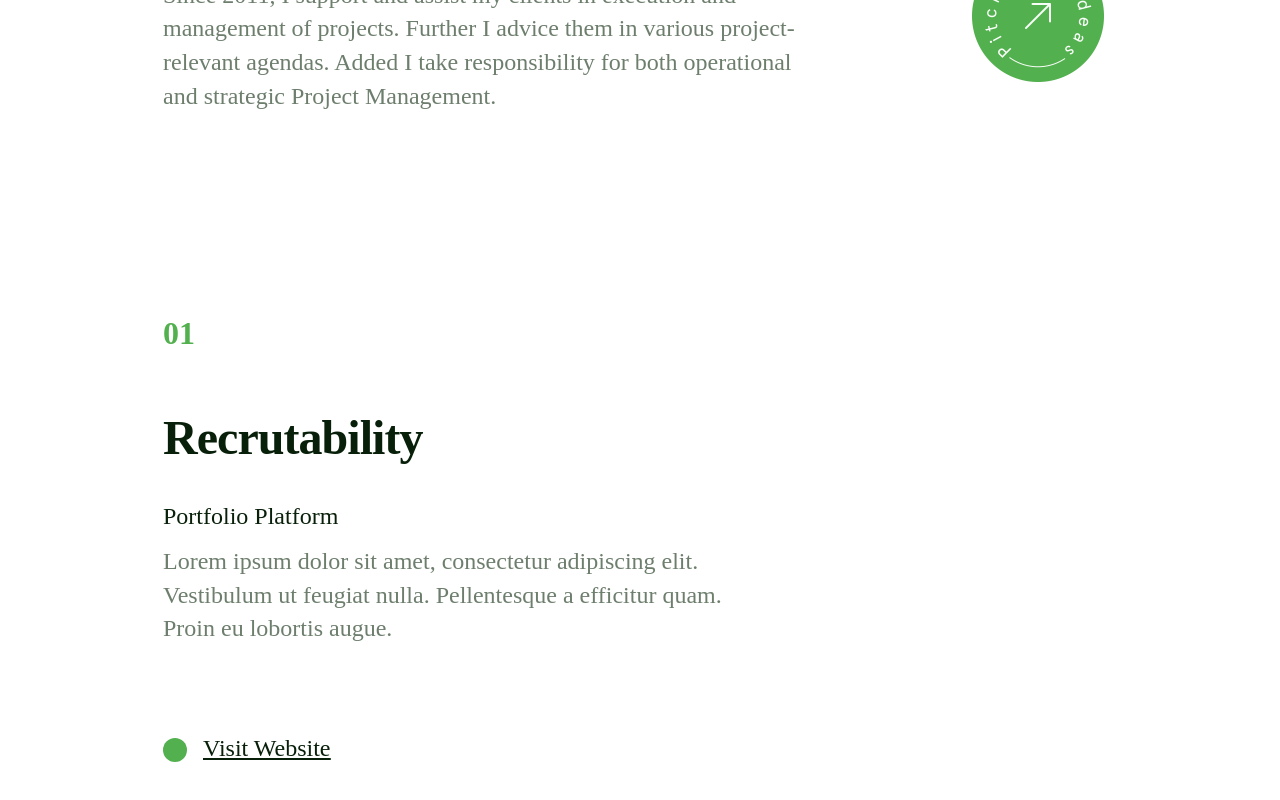
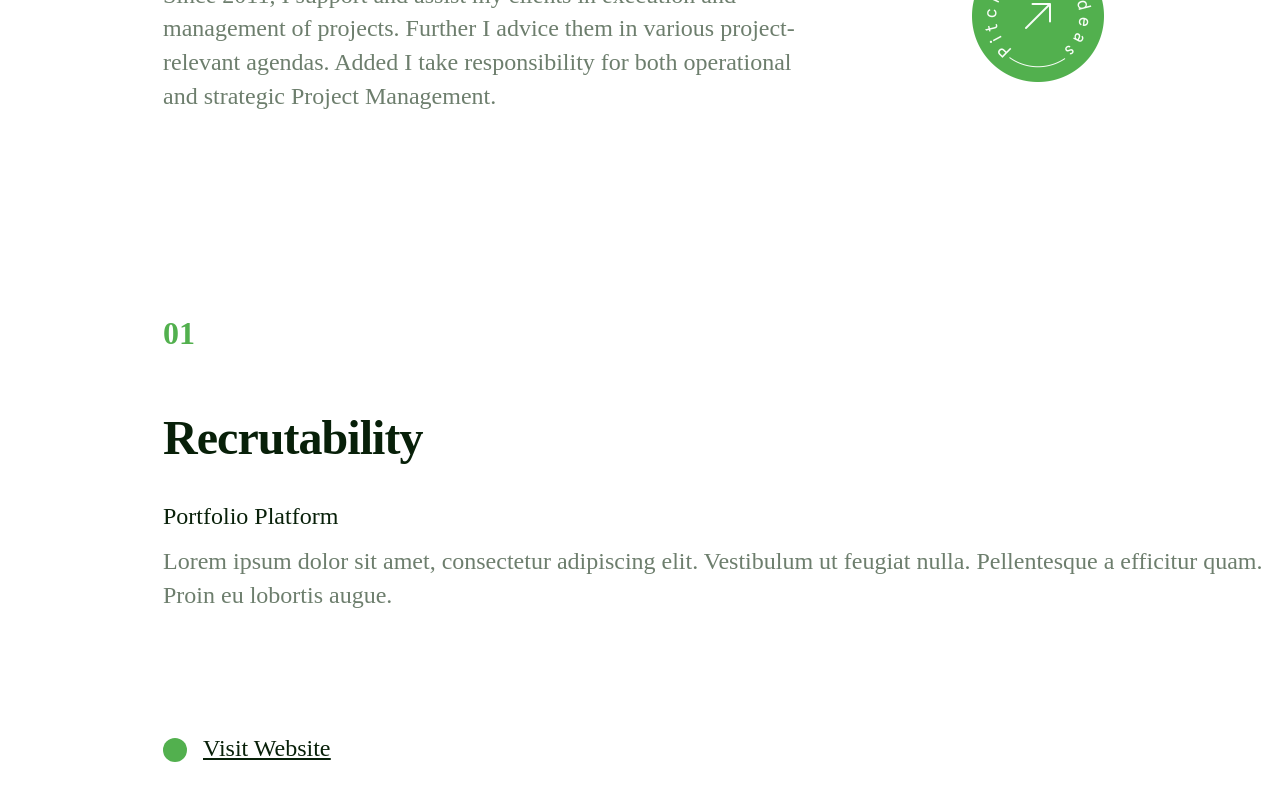
Before and after one commit to Mudassirrahman/landingpage, a Next.js app: page / in a window 1280 px wide. Shown: the part 513-1313 px from the top of the page. Built offline with nearby package versions, Linux system fonts and the light colour scheme.

Commit message:
hero section css bugs remove

```diff
--- a/styles/PortFolio1.module.css
+++ b/styles/PortFolio1.module.css
@@ -43,7 +43,7 @@ height: 34px; */
 }
 
 .portFolio1Pera {
-  width: 600px;
+  /* width: 600px; */
   height: 102px;
   font-family: "Apercu";
   font-style: normal;
```
